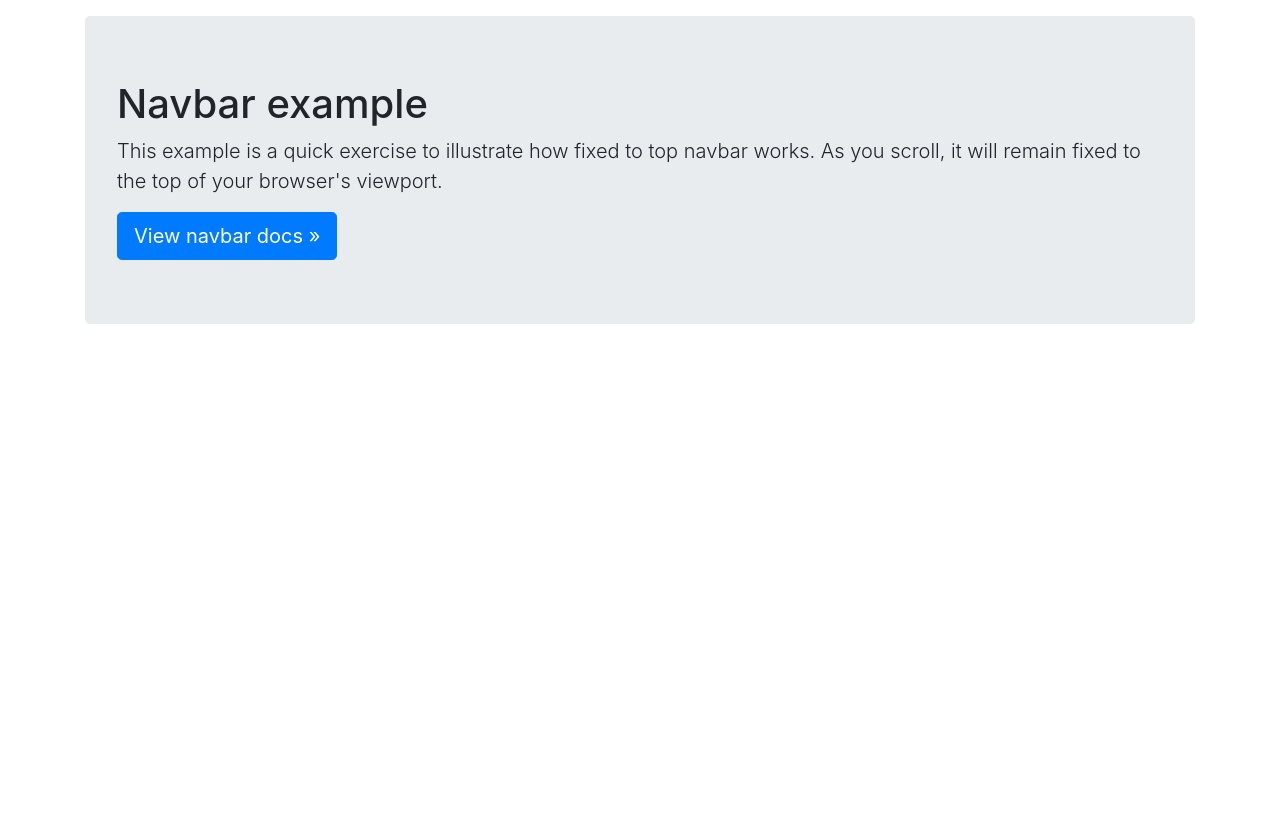
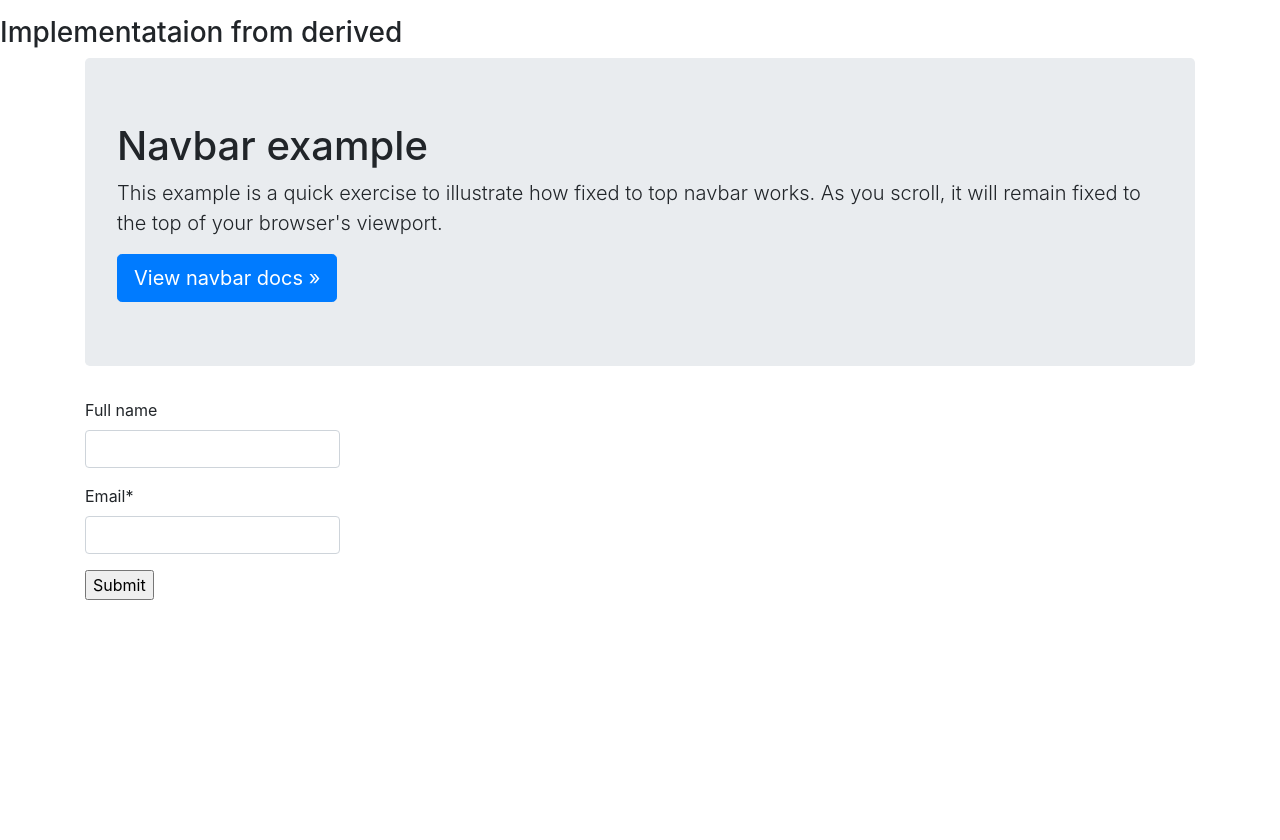
Before and after one commit to ArtemHerasymenko/trydjango, a Django app: page / in a window 1280 px wide. Shown: the part 56-896 px from the top of the page. Run offline with Django 3.2, Linux system fonts and the light colour scheme; some libraries are stand-ins or nearby versions.

Commit message:
after lesson 22

```diff
--- a/newsletter/views.py
+++ b/newsletter/views.py
@@ -37,7 +37,9 @@ def home(request):
 
 
 
-	return render(request, "base.html", context)
+	return render(request, "baseDerived.html", context)
+
+	# return render(request, "home.html", context)
 
 def contact(request):
 	form = ContactForm(request.POST or None)
--- a/templates/base.html
+++ b/templates/base.html
@@ -1,4 +1,6 @@
 {% load static %}
+{% load crispy_forms_tags %}
+
 
 <!doctype html>
 <html lang="en">
@@ -12,37 +14,25 @@
     <title>Fixed top navbar example for Bootstrap</title>
 
     <!-- Bootstrap core CSS -->
-    <link href={% static "css/bootstrap.min.css" %} rel="stylesheet">
 
-    <!-- Custom styles for this template -->
-    <link href= {% static "css/navbar-top-fixed.css" %} rel="stylesheet">
+    {% include "head_css.html" %}
+
   </head>
 
   <body>
 
-    <nav class="navbar navbar-expand-md navbar-dark fixed-top bg-dark">
-      <a class="navbar-brand" href="#">Fixed navbar</a>
-      <button class="navbar-toggler" type="button" data-toggle="collapse" data-target="#navbarCollapse" aria-controls="navbarCollapse" aria-expanded="false" aria-label="Toggle navigation">
-        <span class="navbar-toggler-icon"></span>
-      </button>
-      <div class="collapse navbar-collapse" id="navbarCollapse">
-        <ul class="navbar-nav mr-auto">
-          <li class="nav-item active">
-            <a class="nav-link" href="#">Home <span class="sr-only">(current)</span></a>
-          </li>
-          <li class="nav-item">
-            <a class="nav-link" href="#">Link</a>
-          </li>
-          <li class="nav-item">
-            <a class="nav-link disabled" href="#">Disabled</a>
-          </li>
-        </ul>
-        <form class="form-inline mt-2 mt-md-0">
-          <input class="form-control mr-sm-2" type="text" placeholder="Search" aria-label="Search">
-          <button class="btn btn-outline-success my-2 my-sm-0" type="submit">Search</button>
-        </form>
-      </div>
-    </nav>
+
+   {% include 'navbar.html' %}
+
+   {% verbatim %}
+   {% endverbatim %}
+
+   {% block implementMe %}
+
+    <h3>Implementation from base</h3>
+
+   {% endblock %}
+
 
     <main role="main" class="container">
       <div class="jumbotron">
@@ -50,14 +40,22 @@
         <p class="lead">This example is a quick exercise to illustrate how fixed to top navbar works. As you scroll, it will remain fixed to the top of your browser's viewport.</p>
         <a class="btn btn-lg btn-primary" href="../../components/navbar/" role="button">View navbar docs &raquo;</a>
       </div>
+
+
+
+      <div  class="row">
+        <div  class="col-md-3">
+          <form method = "POST", action = "">
+            {% csrf_token %}
+            {{form|crispy}}
+            <input type="Submit" name = "Sign UP">
+          </form>
+        </div>
+      </div>
+
+
     </main>
 
-    <!-- Bootstrap core JavaScript
-    ================================================== -->
-    <!-- Placed at the end of the document so the pages load faster -->
-    <script src="https://code.jquery.com/jquery-3.3.1.slim.min.js" integrity="sha384-q8i/X+965DzO0rT7abK41JStQIAqVgRVzpbzo5smXKp4YfRvH+8abtTE1Pi6jizo" crossorigin="anonymous"></script>
-    <script>window.jQuery || document.write('<script src="../../assets/js/vendor/jquery-slim.min.js"><\/script>')</script>
-    <script src='{% static "js/vendor/popper.min.js" %}'></script>
-    <script src='{% static "js/bootstrap.min.js" %}'></script>
+   {% include "head_js.html" %}
   </body>
 </html>
--- /dev/null
+++ b/templates/baseDerived.html
@@ -0,0 +1,6 @@
+{% extends "base.html" %}
+
+{% block implementMe %}
+	<!-- {{ block.super }} -->
+	<h3> Implementataion from derived </h3>
+{% endblock%}
--- a/templates/form.html
+++ b/templates/form.html
@@ -1,5 +1,9 @@
+{% load crispy_forms_tags %}
+
+
+
 <form method = "POST", action = "">
 	{% csrf_token %}
-	{{form.as_p}}
+	{{form|crispy}}
 	<input type="Submit" name = "Sign UP">
 </form>
--- /dev/null
+++ b/templates/head_css.html
@@ -0,0 +1,7 @@
+{% load static %}
+
+
+<link href={% static "css/bootstrap.min.css" %} rel="stylesheet">
+
+    <!-- Custom styles for this template -->
+    <link href= {% static "css/navbar-top-fixed.css" %} rel="stylesheet">
--- /dev/null
+++ b/templates/head_js.html
@@ -0,0 +1,9 @@
+ {% load static %}
+ <!-- Bootstrap core JavaScript
+    ================================================== -->
+    <!-- Placed at the end of the document so the pages load faster -->
+
+    <script src="https://code.jquery.com/jquery-3.3.1.slim.min.js" integrity="sha384-q8i/X+965DzO0rT7abK41JStQIAqVgRVzpbzo5smXKp4YfRvH+8abtTE1Pi6jizo" crossorigin="anonymous"></script>
+    <script>window.jQuery || document.write('<script src="../../assets/js/vendor/jquery-slim.min.js"><\/script>')</script>
+    <script src='{% static "js/vendor/popper.min.js" %}'></script>
+    <script src='{% static "js/bootstrap.min.js" %}'></script>
--- a/templates/home.html
+++ b/templates/home.html
@@ -1,8 +1,10 @@
+{% load crispy_forms_tags %}
+
 <h1>Hallo {{name}}</h1>
 <h1>TItle == {{title}}</h1>
 
 <form method = "POST", action = "">
 	{% csrf_token %}
-	{{form.as_p}}
+	{{form|crispy}}
 	<input type="Submit" name="Sign UP">
 </form>
--- /dev/null
+++ b/templates/navbar.html
@@ -0,0 +1,23 @@
+ <nav class="navbar navbar-expand-md navbar-dark fixed-top bg-dark">
+      <a class="navbar-brand" href="#">Fixed navbar</a>
+      <button class="navbar-toggler" type="button" data-toggle="collapse" data-target="#navbarCollapse" aria-controls="navbarCollapse" aria-expanded="false" aria-label="Toggle navigation">
+        <span class="navbar-toggler-icon"></span>
+      </button>
+      <div class="collapse navbar-collapse" id="navbarCollapse">
+        <ul class="navbar-nav mr-auto">
+          <li class="nav-item active">
+            <a class="nav-link" href="#">Home <span class="sr-only">(current)</span></a>
+          </li>
+          <li class="nav-item">
+            <a class="nav-link" href="#">Link</a>
+          </li>
+          <li class="nav-item">
+            <a class="nav-link disabled" href="#">Disabled</a>
+          </li>
+        </ul>
+        <form class="form-inline mt-2 mt-md-0">
+          <input class="form-control mr-sm-2" type="text" placeholder="Search" aria-label="Search">
+          <button class="btn btn-outline-success my-2 my-sm-0" type="submit">Search</button>
+        </form>
+      </div>
+    </nav>
--- a/trydjango/settings.py
+++ b/trydjango/settings.py
@@ -42,6 +42,9 @@ INSTALLED_APPS = (
     'django.contrib.sessions',
     'django.contrib.messages',
     'django.contrib.staticfiles',
+
+    'crispy_forms',
+
     'newsletter'
 )
 
@@ -116,3 +119,5 @@ STATICFILES_DIRS = [
 
 MEDIA_URL = "/media/"
 MEDIA_ROOT = os.path.join(os.path.dirname(BASE_DIR), "files_somewhere_outside_project", "media_files_root")
+
+CRISPY_TEMPLATE_PACK = 'bootstrap3'
```
Also changed, not shown: 1 other file.
